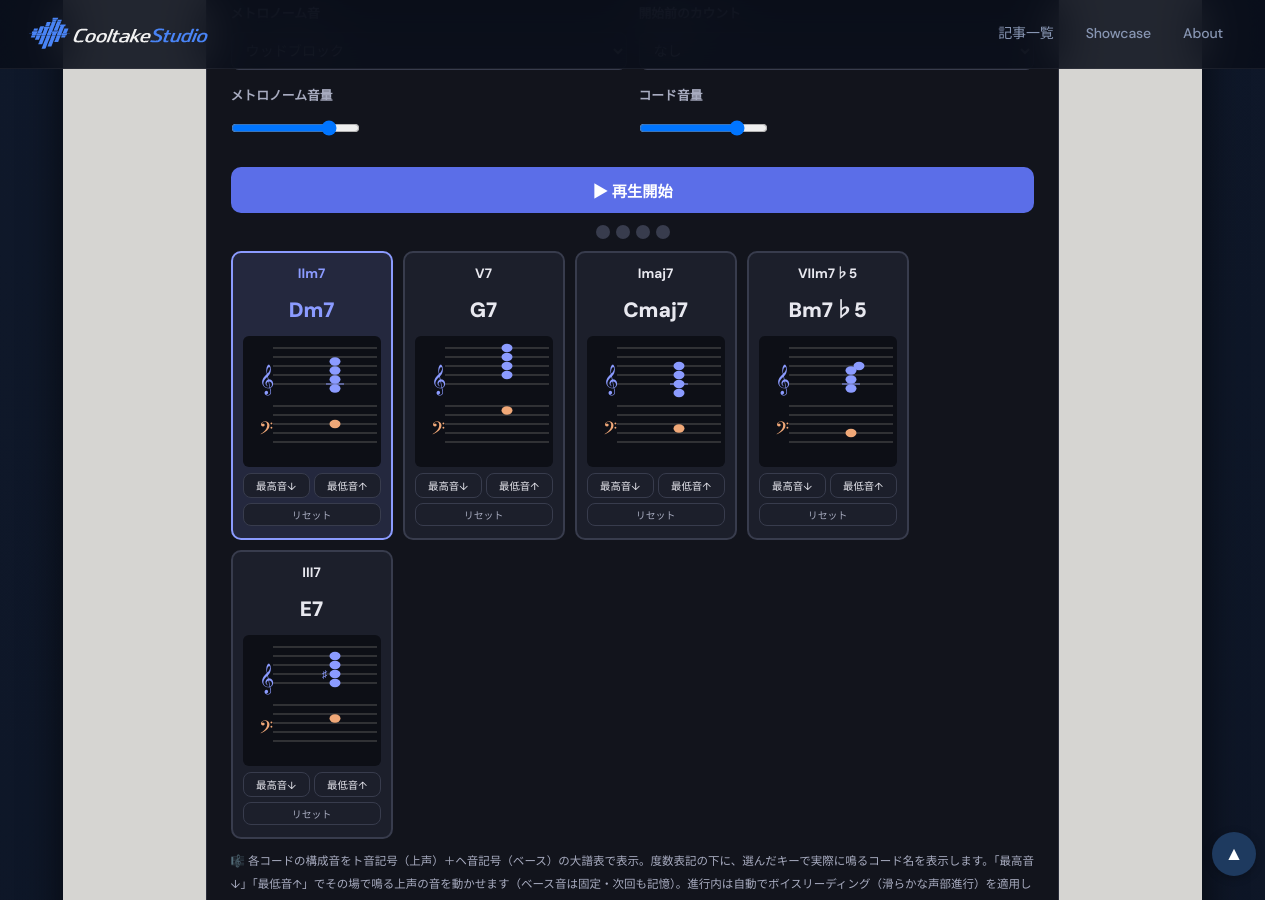
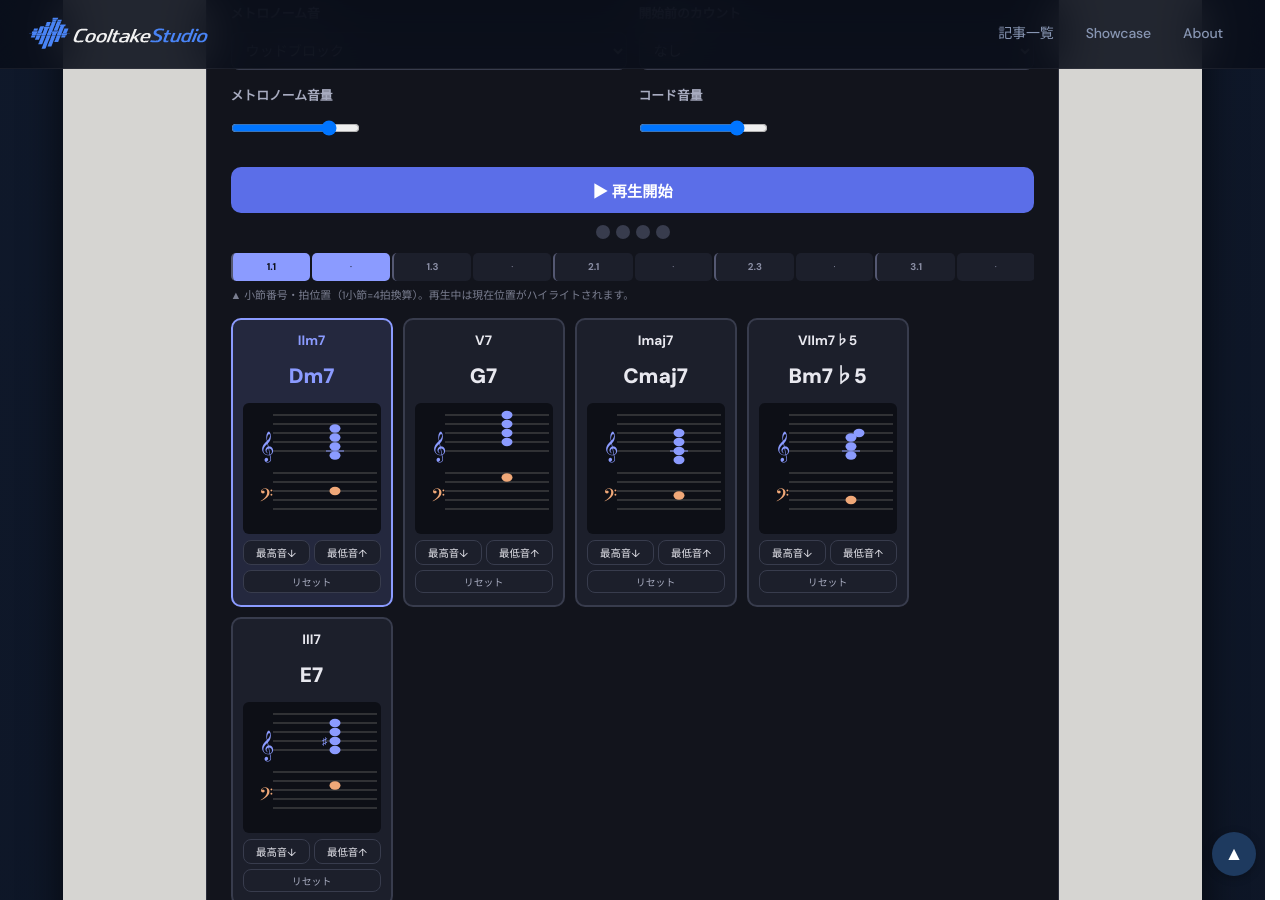
Before and after one commit to cooltake/cooltake-staging, a Jekyll site: the page built from _posts/2026-05-30-chord-progression-04-marusa.md, in a window 1280 px wide and 900 px high, scrolled down 1420 px. Built offline with Jekyll 4.4.1, drawn with Linux system fonts in a browser that asks for light colours; some web fonts are replaced; some of the changed lines change nothing that is shown.

Commit message:
feat: 丸サ進行記事に拍換算タイムライン表示を試作追加
コードカードが横に並ぶだけのUIでは「今どの小節・何拍目にいるか」が
視覚的に伝わりにくいとの指摘（拍数不均等な進行で特に顕著）を受け、
進行全体の拍を1拍単位のセルとして描画するタイムラインを追加。
各コードの開始位置には小節.拍番号（例: 1.1, 1.3, 2.1）を表示し、
再生中は現在の拍セルをハイライトする。

エンジン側はtick()内でprogressionBeatIndex（進行ループ内の現在拍位置）
を計算してonBeatコールバックに追加で渡すよう拡張。既存のonBeat呼び出し元
（コード内2箇所）・停止時・初期化時の計4箇所でタイムライン描画を配線。

丸サ進行(#04)記事のみへの試作。hiro確認後、残り7記事へ展開予定。

```diff
--- a/_posts/2026-05-30-chord-progression-04-marusa.md
+++ b/_posts/2026-05-30-chord-progression-04-marusa.md
@@ -111,6 +111,9 @@ description: "シティポップとジャズを繋ぐ「丸サ進行」を徹底
   <button class="ctp-btn" id="ctp4StartBtn" onclick="ctp4Toggle()">▶ 再生開始</button>
   <div class="ctp-dots" id="ctp4BeatDots"></div>
   <div id="ctp4StateLabel" style="font-size:.7rem;color:#a8acc0;text-align:center;margin-top:4px;"></div>
+
+  <div id="ctp4Timeline" style="display:flex;gap:2px;margin:14px 0 4px;overflow-x:auto;"></div>
+  <div style="font-size:.68rem;color:#7a7e90;margin-bottom:10px;">▲ 小節番号・拍位置（1小節=4拍換算）。再生中は現在位置がハイライトされます。</div>
 
   <div id="ctp4ProgressionSeq" style="display:flex;flex-wrap:wrap;gap:10px;margin:12px 0;"></div>
 
@@ -228,7 +231,7 @@ description: "シティポップとジャズを繋ぐ「丸サ進行」を徹底
     this.chordIndex = 0;
     this.state = 'idle'; // 'idle' | 'countdown' | 'playing'
     this.countdownBeatsLeft = 0;
-    this.onBeat = null;          // (beatInBar, beatsPerBar, state)
+    this.onBeat = null;          // (beatInBar, beatsPerBar, state, progressionBeatIndex)
     this.onChordChange = null;   // (chordIndex, chordDef, notes)
     this.metronomeGain = 0.8;    // 0..1
     this.chordGain = 0.8;        // 0..1
@@ -518,7 +521,19 @@ description: "シティポップとジャズを繋ぐ「丸サ進行」を徹底
         }
       }
 
-      if (typeof self.onBeat === 'function') self.onBeat(beatInBar, beatsPerBar, self.state);
+      // progressionBeatIndex: how many beats into the progression LOOP we are (chord index's
+      // own beat offset + beatsIntoChord), so a timeline UI can highlight the exact beat cell
+      // without recomputing chord boundaries itself. null during countdown (no chord is sounding
+      // yet, so there's no meaningful position within the progression).
+      var progressionBeatIndex = null;
+      if (self.state === 'playing') {
+        progressionBeatIndex = 0;
+        for (var ci = 0; ci < self.chordIndex % progression.chords.length; ci++) {
+          progressionBeatIndex += beatsForChord(progression.chords[ci]);
+        }
+        progressionBeatIndex += beatsIntoChord;
+      }
+      if (typeof self.onBeat === 'function') self.onBeat(beatInBar, beatsPerBar, self.state, progressionBeatIndex);
 
       if (self.state === 'playing') {
         if (beatsIntoChord === 0) soundChord();
@@ -697,6 +712,42 @@ function ctpActualChordName(chordDef, keyRoot, isMinor) {
   var ctp4Engine = null;
   var ctp4VoicingOps = {};
   var ctp4CurrentChordIdx = 0;
+  var CTP4_BEATS_PER_BAR = 4;
+
+  // Builds one timeline "cell" per beat the progression spans (bar.beat numbering, 1-indexed),
+  // so a chord that starts mid-bar (e.g. the 3rd beat) or spans a bar line is visible as exactly
+  // that many cells rather than one undifferentiated block per chord. Chords with an odd beat
+  // count (e.g. a 12-bar blues) read correctly here because the cells are laid out by actual
+  // elapsed beats, not by chord index.
+  function ctp4BuildTimelineCells() {
+    var cells = [];
+    var beatCursor = 0;
+    ctp4PROGRESSION.chords.forEach(function (chordDef, chordIdx) {
+      var beats = chordDef.beats != null ? chordDef.beats : CTP4_BEATS_PER_BAR;
+      for (var b = 0; b < beats; b++) {
+        var bar = Math.floor(beatCursor / CTP4_BEATS_PER_BAR) + 1;
+        var beatInBar = (beatCursor % CTP4_BEATS_PER_BAR) + 1;
+        cells.push({ chordIdx: chordIdx, bar: bar, beatInBar: beatInBar, isChordStart: b === 0 });
+        beatCursor++;
+      }
+    });
+    return cells;
+  }
+  var ctp4TimelineCells = ctp4BuildTimelineCells();
+
+  function ctp4RenderTimeline(activeChordIdx, activeBeatCursor) {
+    var wrap = document.getElementById('ctp4Timeline');
+    if (!wrap) return;
+    wrap.innerHTML = ctp4TimelineCells.map(function (cell, i) {
+      var isActive = activeBeatCursor != null ? i === activeBeatCursor : cell.chordIdx === activeChordIdx;
+      var label = cell.isChordStart ? (cell.bar + '.' + cell.beatInBar) : '·';
+      return '<div style="flex:1;min-width:26px;text-align:center;padding:4px 2px;border-radius:5px;' +
+        'font-size:.62rem;font-weight:' + (cell.isChordStart ? '700' : '400') + ';' +
+        'border-left:' + (cell.isChordStart ? '2px solid #545872' : 'none') + ';' +
+        'color:' + (isActive ? '#0d0f16' : '#8a8ea4') + ';' +
+        'background:' + (isActive ? '#8b9bff' : '#1c1f2b') + ';">' + label + '</div>';
+    }).join('');
+  }
 
   function ctp4LoadShifts() {
     try {
@@ -837,13 +888,15 @@ function ctpActualChordName(chordDef, keyRoot, isMinor) {
       btn.textContent = '▶ 再生開始';
       document.getElementById('ctp4StateLabel').textContent = '';
       document.querySelectorAll('#ctp4BeatDots .ctp-dot').forEach(function (d) { d.style.background = '#383c4d'; });
+      ctp4RenderTimeline(ctp4CurrentChordIdx, null);
     } else {
       ctp4BuildDots();
-      ctp4Engine.onBeat = function (beatInBar, beatsPerBar, state) {
+      ctp4Engine.onBeat = function (beatInBar, beatsPerBar, state, progressionBeatIndex) {
         document.querySelectorAll('#ctp4BeatDots .ctp-dot').forEach(function (d, i) {
           d.style.background = i === beatInBar ? (state === 'countdown' ? '#f59e0b' : '#8b9bff') : '#383c4d';
         });
         document.getElementById('ctp4StateLabel').textContent = state === 'countdown' ? 'カウント中…' : '';
+        ctp4RenderTimeline(null, progressionBeatIndex);
       };
       ctp4Engine.onChordChange = function (idx) {
         ctp4CurrentChordIdx = idx;
@@ -872,11 +925,13 @@ function ctpActualChordName(chordDef, keyRoot, isMinor) {
     }
     ctp4BuildDots();
     ctp4RenderSequence(ctp4CurrentChordIdx);
+    ctp4RenderTimeline(ctp4CurrentChordIdx, null);
   };
 
   ctp4LoadShifts();
   ctp4BuildDots();
   ctp4RenderSequence(0);
+  ctp4RenderTimeline(0, null);
 })();
 </script>
 
```
